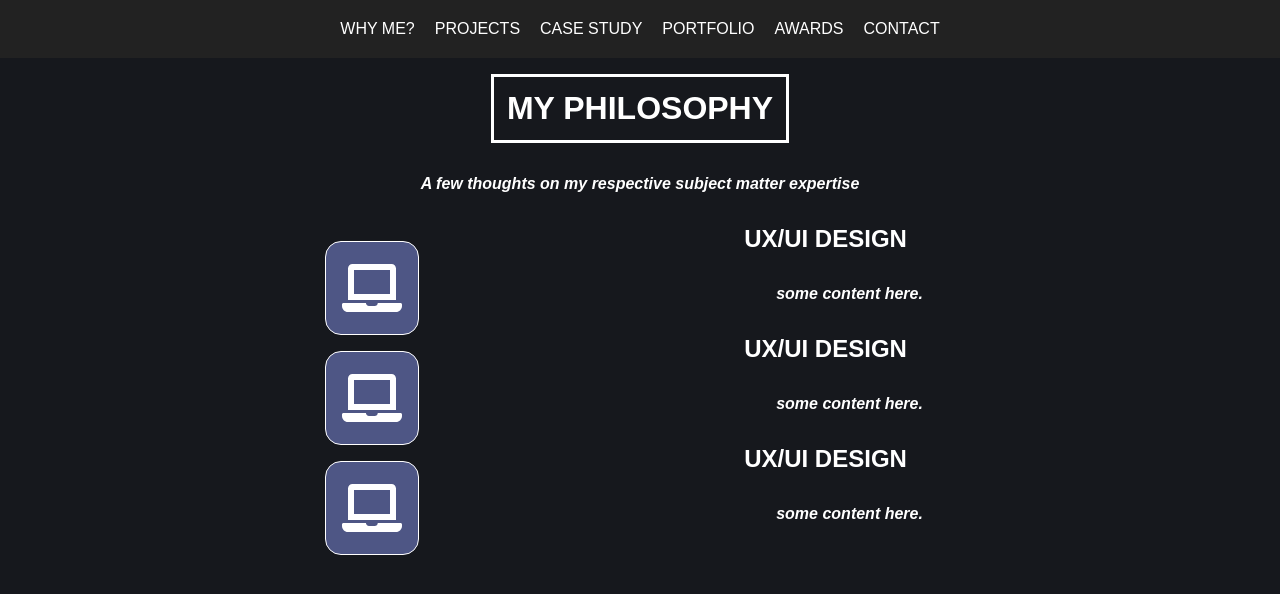
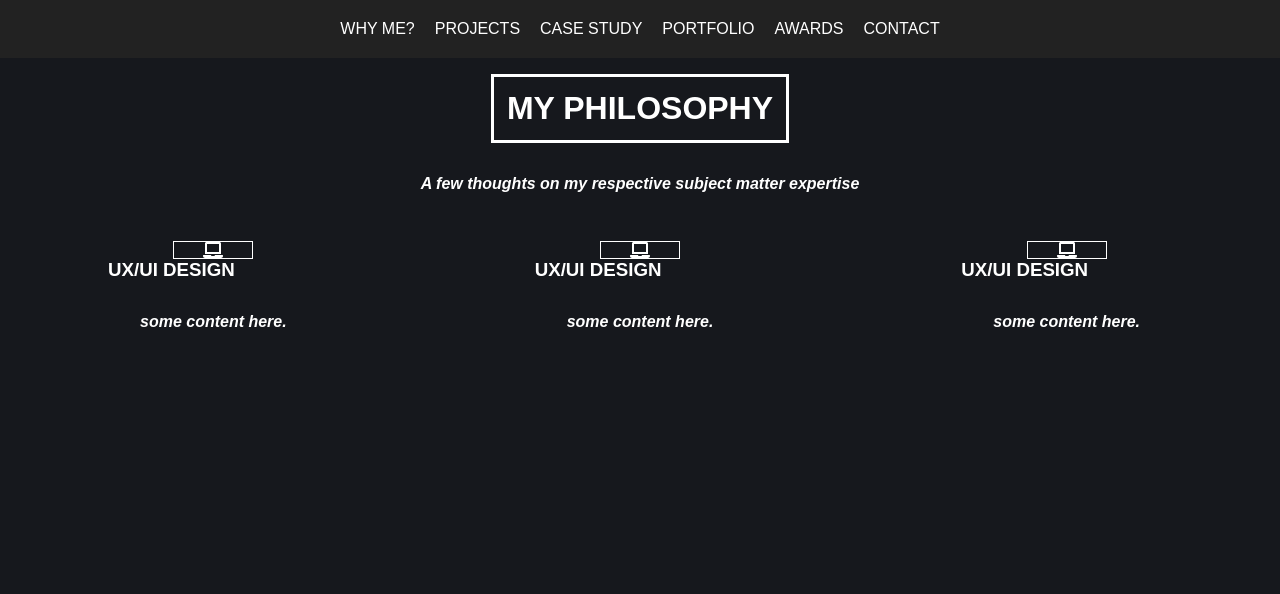
Before and after one commit to jayoharedee/assignment, a React app: page /whyme in a window 1280 px wide. Shown: the top 594 px of the page. Built offline with nearby package versions, Linux system fonts and the light colour scheme.

Commit message:
added parent container and associated styles

```diff
--- a/src/js/components/whyme/index.js
+++ b/src/js/components/whyme/index.js
@@ -2,6 +2,7 @@ import React from 'react'
 
 import SpinnyIcon from '../spinnyicon'
 import HeaderBlock from '../headerblock'
+
 import './style.scss'
 
 function WhyMe() {
@@ -10,18 +11,20 @@ function WhyMe() {
     <div className="why-me">
       <h1>MY PHILOSOPHY</h1>
       <p>A few thoughts on my respective subject matter expertise</p>
-      <article id="icon-row">
+      <aside id="philosophy-row">
+        <article className="philosophy">
           <SpinnyIcon icon={'fa fa-laptop'} />
           <HeaderBlock />
         </article>
-      <article id="icon-row">
+        <article className="philosophy">
           <SpinnyIcon icon={'fa fa-laptop'} />
           <HeaderBlock />
         </article>
-      <article id="icon-row">
+        <article className="philosophy">
           <SpinnyIcon icon={'fa fa-laptop'} />
           <HeaderBlock />
         </article>
+      </aside>
     </div>
   )
 }
--- a/src/js/components/whyme/style.scss
+++ b/src/js/components/whyme/style.scss
@@ -22,86 +22,56 @@
   }
 }
 
-.bottom-border {
-  color: rgb(77, 77, 77);
+.philosophy {
+  display: flex;
   width: 95vw;
+  align-self: center;
+  flex-direction: column;
+  justify-content: center;
+  align-items: center;
 }
 
-#icon-row {
-  display: flex;
-  justify-content: space-evenly;
-  color: #fff;
+.spinny-icon {
+  align-self: center;
+}
 
-  &,
-  &:before,
-  &:after {
-    transition: all 0.3s;
+@media all and (min-width: 240px) {
+  .why-me {
+    // > h1 {
+    //   font-size: 0.8rem;
+    // }
   }
 
-  .spinny-icon {
-    padding: 1rem;
-    font-size: 3rem;
-    background-color: rgb(78, 86, 133);
-    border-radius: 1rem;
-    cursor: pointer;
+  #philosophy-row {
+    display: flex;
+    flex-direction: column;
 
-    &:before,
-    &:after {
-      transform: rotate(0)
-    }
+    .philosophy {
+      flex-direction: column;
+      justify-content: center;
+      align-items: center;
 
-    &:hover:after {
-      transform: rotate(180deg);
-    }
-
-    &:hover:after {
-      margin-top: -3px;
-      transform: rotate(360deg);
-      width: 30px;
-      margin-left: -16px;
-    }
-
-    &:hover:before {
-      margin-top: -3px;
-      transform: rotate(450deg);
-      box-shadow: none;
-      width: 30px;
-      margin-left: -16px;
+      > div.spinny-icon {
+        width: 5rem;
+      }
     }
   }
 }
 
-@media all and (max-width: 480px) {
-  .why-me {
-    h1 {
-      font-size: 0.8rem;
+@media all and (min-width: 767px) {
+  #philosophy-row {
+    display: flex;
+    flex-direction: row;
+    flex-wrap: wrap;
+
+    .philosophy {
+      display: flex;
+      // justify-content: space-evenly;
+      flex-direction: column;
+      flex-basis: 100%;
+      flex: 1;
+      color: #fff;
     }
-  }
-  #icon-row {
-    flex-direction: column;
-    justify-content: center;
-    align-items: center;
-    border-radius: 50%;
-
-    > div {
-      width: 5rem;
-    }
-
-    // .bottom-border {
-    //   color: rgb(77, 77, 77);
-    //   width: 95vw;
-    // }
-  }
-}
-
-@media all and (max-width: 839px) {
-  .why-me {
-    h1 {
-      font-size: 1rem;
-    }
-  }
-  #icon-row {
-    // justify-content: column;
   }
 }
 
```
Lines whose indentation alone changed are shown as unchanged.
